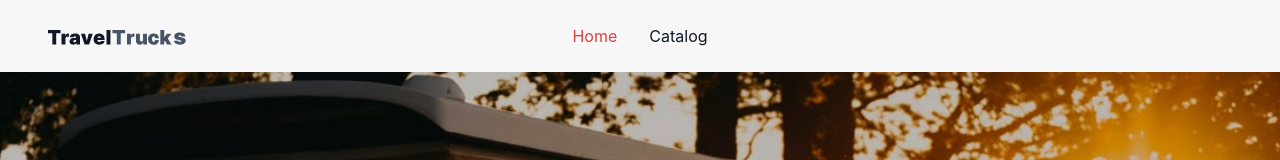
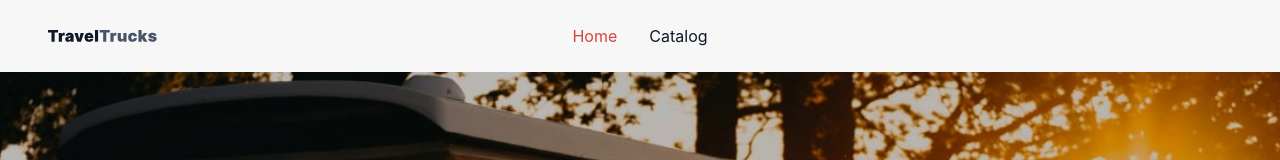
Before and after one commit to Annvel126V/TravelTrucks, a React (Vite) app: page / in a window 1280 px wide. Shown: the top 160 px of the page. Built offline with nearby package versions, Linux system fonts and the light colour scheme.

Commit message:
add layout

```diff
--- a/src/components/LoadingSpinner.jsx
+++ b/src/components/LoadingSpinner.jsx
@@ -12,14 +12,14 @@ const LoadingSpinner = () => {
         display: "flex",
         justifyContent: "center",
         alignItems: "center",
-        backgroundColor: "white", // якщо хочеш білий фон
-        zIndex: 9999, // якщо треба поверх всього
+        backgroundColor: "white",
+        zIndex: 9999,
       }}
     >
       <RotatingTriangles
         visible={true}
-        height="500"
-        width="500"
+        height="300"
+        width="300"
         color="#4fa94d"
         ariaLabel="rotating-triangles-loading"
         wrapperStyle={{}}
--- /dev/null
+++ b/src/components/layout/PageContainer.jsx
@@ -0,0 +1,5 @@
+const PageContainer = ({ children }) => {
+  return <div className="px-6  lg:px-20  w-full">{children}</div>;
+};
+
+export default PageContainer;
--- a/src/components/section/CamperDetails/CamperInfo.jsx
+++ b/src/components/section/CamperDetails/CamperInfo.jsx
@@ -11,7 +11,7 @@ const CamperInfo = ({ camper }) => {
   return (
     <div className="p-16">
       <h2 className="text-xl font-bold mb-2">{camper.name}</h2>
-      <div className="flex flex-wrap items-center gap-4 mt-2">
+      <div className="flex flex-wrap mb-4 items-center gap-4 ">
         <div className="flex items-center">
           <Icon id="star" w={16} h={15} className="mr-1 fill-yellow" />
           <p className="text-base font-medium underline">
@@ -26,12 +26,12 @@ const CamperInfo = ({ camper }) => {
         </div>
       </div>
       <div>
-        <p className="text-gray flex  text-base mb-4">
-          <span className="font-semibold text-black">€{camper.price}</span>
+        <p className="text-gray flex  text-xl mb-7">
+          <span className="font-xl text-black">€{camper.price}</span>
         </p>
       </div>
 
-      <div className="grid grid-cols-4 gap-[48px] mb-6">
+      <div className="grid grid-cols-4 gap-[48px] mb-7">
         {camper.gallery?.slice(0, 4).map((img, idx) => (
           <img
             key={idx}
--- a/src/components/section/CamperDetails/Features.jsx
+++ b/src/components/section/CamperDetails/Features.jsx
@@ -4,15 +4,16 @@ import FeaturesDetalis from "./FeaturesDetalis";
 
 const Features = ({ camper }) => {
   return (
-    <div className="flex  bg-white flex-col lg:flex-row  gap-20 p-6 lg:p-12  rounded-2xl">
-      <div className="flex w-[631px] h-[588px] bg-darkWhite rounded-xl p-6 justify-between flex-col gap-10  lg:w-[631px]">
-        <CamperFeatures features={camper} />
+    <div className="bg-white py-6 lg:py-12">
+      <div className=" px-6 lg:px-20 flex flex-col lg:flex-row gap-12 lg:gap-20">
+        <div className="flex h-[588px] bg-darkWhite rounded-xl p-6 justify-between flex-col gap-10 w-full lg:max-w-[631px]">
+          <CamperFeatures features={camper} />
+          <FeaturesDetalis camper={camper} />
+        </div>
 
-        <FeaturesDetalis camper={camper} />
-      </div>
-
-      <div className="w-full ml-10 lg:w-[40%]">
-        <BookingForm camper={camper} />
+        <div className="w-full lg:w-[40%]">
+          <BookingForm camper={camper} />
+        </div>
       </div>
     </div>
   );
--- a/src/components/section/CamperDetails/Reviews.jsx
+++ b/src/components/section/CamperDetails/Reviews.jsx
@@ -2,11 +2,11 @@ import Icon from "../../icons/Icon";
 import BookingForm from "../../forms/BookingForm";
 const Reviews = ({ reviews = [], camper }) => {
   if (!Array.isArray(reviews) || reviews.length === 0) {
-    return <p className="text-gray-500 p-4">No reviews available.</p>;
+    return <p className="text-gray p-4">No reviews available.</p>;
   }
 
   return (
-    <div className="grid grid-cols-1 md:grid-cols-2 justify-center p-16 gap-16">
+    <div className="grid grid-cols-1 md:grid-cols-2 justify-between p-16 gap-16">
       <div className="flex flex-col gap-8">
         {reviews.map((review, i) => {
           const name = review.reviewerName || "Anonymous";
@@ -24,9 +24,9 @@ const Reviews = ({ reviews = [], camper }) => {
 
               <div>
                 <div className="flex flex-col gap-3">
-                  <div className="gap-2 mb-1">
-                    <span className="font-semibold text-black">{name}</span>
-                    <div className="flex items-center">
+                  <div className="gap-2">
+                    <span className="font-semibold  text-black">{name}</span>
+                    <div className="flex mt-1 ">
                       {Array.from({ length: 5 }).map((_, index) => (
                         <Icon
                           key={`star-${index}`}
--- a/src/components/section/CamperDetails/Tabs.jsx
+++ b/src/components/section/CamperDetails/Tabs.jsx
@@ -1,34 +1,18 @@
 import { useState } from "react";
 import Features from "./Features";
 import Reviews from "./Reviews";
+import TabsHeader from "./TabsHeader";
+import PageContainer from "../../layout/PageContainer";
 
 const Tabs = ({ camper }) => {
   const [activeTab, setActiveTab] = useState("features");
 
   return (
-    <div className="">
-      <div className="flex gap-6 border-b ml-16  border-lightGray ">
-        <button
-          onClick={() => setActiveTab("features")}
-          className={`pb-2 font-bold text-black ${
-            activeTab === "features"
-              ? "border-b-4  border-red  font-bold"
-              : "text-black"
-          }`}
-        >
-          Features
-        </button>
-        <button
-          onClick={() => setActiveTab("reviews")}
-          className={`pb-2 font-bold text-black ${
-            activeTab === "reviews"
-              ? "border-b-4 border-red font-bold"
-              : "text-black"
-          }`}
-        >
-          Reviews
-        </button>
-      </div>
+    <div className="w-full">
+      <PageContainer>
+        <TabsHeader activeTab={activeTab} setActiveTab={setActiveTab} />
+      </PageContainer>
+
       {activeTab === "features" && <Features camper={camper} />}
       {activeTab === "reviews" && <Reviews reviews={camper.reviews || []} />}
     </div>
--- /dev/null
+++ b/src/components/section/CamperDetails/TabsHeader.jsx
@@ -0,0 +1,30 @@
+const TabsHeader = ({ activeTab, setActiveTab }) => {
+  return (
+    <div className="mb-6 border-b border-lightGray">
+      <div className="flex gap-6">
+        <button
+          onClick={() => setActiveTab("features")}
+          className={`pb-2 text-custom text-black ${
+            activeTab === "features"
+              ? "border-b-4  border-red  font-bold"
+              : "text-black"
+          }`}
+        >
+          Features
+        </button>
+        <button
+          onClick={() => setActiveTab("reviews")}
+          className={`pb-2 text-custom text-black ${
+            activeTab === "reviews"
+              ? "border-b-4 border-red font-bold"
+              : "text-black"
+          }`}
+        >
+          Reviews
+        </button>
+      </div>
+    </div>
+  );
+};
+
+export default TabsHeader;
--- a/src/components/section/Header/HeaderComponents/Logo.jsx
+++ b/src/components/section/Header/HeaderComponents/Logo.jsx
@@ -1,44 +1,9 @@
-import Icon from "../../../icons/Icon";
+import logo from "../../../../../public/TravelTrucks.svg";
 
 const Logo = () => {
   return (
     <div className="absolute left-12 flex h-3  items-baseline">
-      <span>
-        <Icon id="icon-T" w={13} h={15} className="fill-black" />
-      </span>
-      <span>
-        <Icon id="icon-R" w={8} h={12} className="fill-black" />
-      </span>
-      <span>
-        <Icon id="icon-A" w={11} h={12} className="fill-black" />
-      </span>
-      <span>
-        <Icon id="icon-V" w={13} h={12} className="fill-black" />
-      </span>
-      <span>
-        <Icon id="icon-E" w={12} h={12} className="fill-black" />
-      </span>
-      <span>
-        <Icon id="icon-L" w={7} h={15} className="fill-black" />
-      </span>
-      <span>
-        <Icon id="icon-T" w={14} h={15} className="fill-darkGray" />
-      </span>
-      <span>
-        <Icon id="icon-R" w={9} h={12} className="fill-darkGray" />
-      </span>
-      <span>
-        <Icon id="icon-U" w={12} h={12} className="fill-darkGray" />
-      </span>
-      <span>
-        <Icon id="icon-C" w={12} h={12} className="fill-darkGray" />
-      </span>
-      <span>
-        <Icon id="icon-K" w={14} h={15} className="fill-darkGray" />
-      </span>
-      <span>
-        <Icon id="icon-S" w={13} h={13} className="fill-darkGray" />
-      </span>
+      <img src={logo} alt="TravelTrucks Logo" className="h-full w-auto" />
     </div>
   );
 };
--- a/src/pages/CamperDetailsPage.jsx
+++ b/src/pages/CamperDetailsPage.jsx
@@ -7,6 +7,7 @@ import Header from "../components/section/Header/Header.jsx";
 import Tabs from "../components/section/CamperDetails/Tabs.jsx";
 import LoadingSpinner from "../components/LoadingSpinner.jsx";
 import ErrorMessage from "../components/ErrorMessage.jsx";
+import PageContainer from "../components/layout/PageContainer.jsx";
 
 const CamperDetailsPage = () => {
   const { id } = useParams();
@@ -39,10 +40,10 @@ const CamperDetailsPage = () => {
   return (
     <>
       <Header />
-      <div className="">
+      <PageContainer>
         <CamperInfo camper={camper} />
-      </div>
-      <Tabs camper={camper} />
+        <Tabs camper={camper} />
+      </PageContainer>
     </>
   );
 };
```
